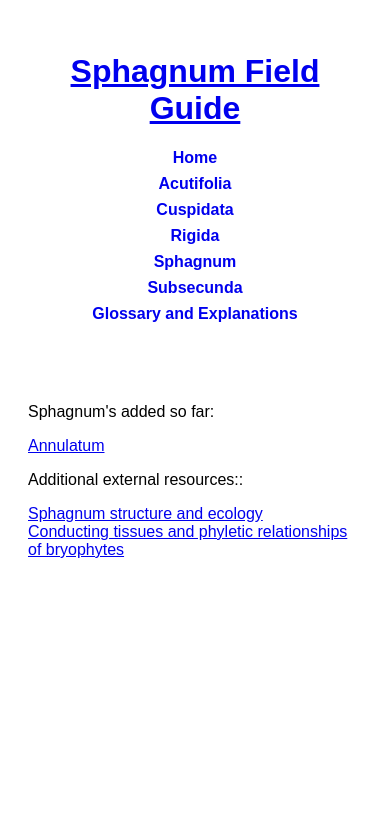
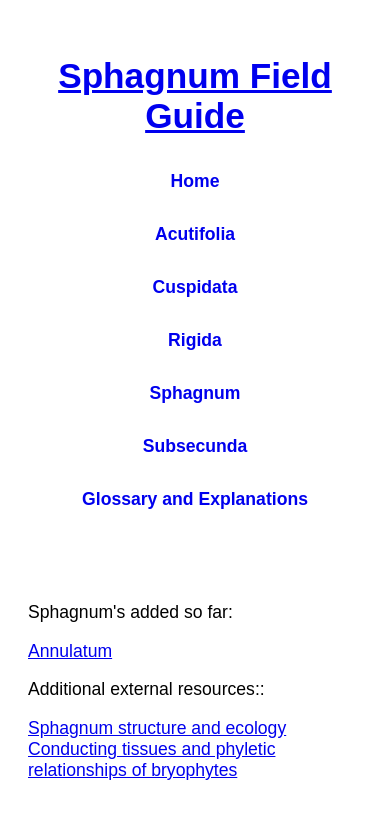
Before and after one commit to DanielESolbakk/Sphagnum-Field-Guide, a Jekyll site: the page built from index.md, in a window 390 px wide. Shown: the top 819 px of the page. Built offline with Jekyll 4.4.1, drawn with Linux system fonts in a browser that asks for light colours; our own code applies the rules of GitHub Pages for plain Markdown files.

Commit message:
chore: fix mobile zoom and padding

```diff
--- a/assets/style.css
+++ b/assets/style.css
@@ -1,3 +1,7 @@
+* {
+    box-sizing: border-box;
+}
+
 body {
     font-family: Arial, sans-serif;
     margin: 20px;
@@ -12,7 +16,7 @@
 }
 nav li {
     display: inline-block;
-    margin: 0 24px; /* Adjust spacing as needed */
+    margin: 0 24px;
     padding: 0;
 }
 nav a {
@@ -28,12 +32,17 @@
 
 @media (max-width: 600px) {
     img {
-        max-width: 100vw; /* Never exceed viewport width */
-        width: auto;      /* Don't stretch small images */
+        max-width: 100%; /* Fixes zoom and padding issues */
+        width: auto;
         height: auto;
     }
     body {
         padding: 12px 8px;
+        font-size: 1.1em;
+    }
+        nav a {
+        padding: 12px 0;
+        display: block;
     }
     nav li {
         display: block;
```
